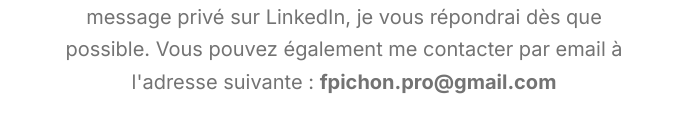
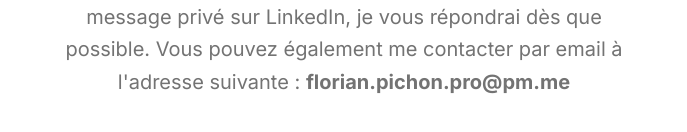
Before and after one commit to FlorianDevv/portfolioNext, a Next.js app: page / in a window 1280 px wide. Shown: the part 2261-2393 px from the top of the page, without its empty margins (296-983 px from the left). Built offline with nearby package versions, Linux system fonts and the light colour scheme.

Commit message:
change data

```diff
--- a/src/data/resume.tsx
+++ b/src/data/resume.tsx
@@ -32,7 +32,7 @@ export const DATA = {
 	],
 	navbar: [{ href: "#projects", icon: CodeIcon, label: "Projects" }],
 	contact: {
-		email: "fpichon.pro@gmail.com",
+		email: "florian.pichon.pro@pm.me",
 		social: {
 			GitHub: {
 				name: "GitHub",
```
